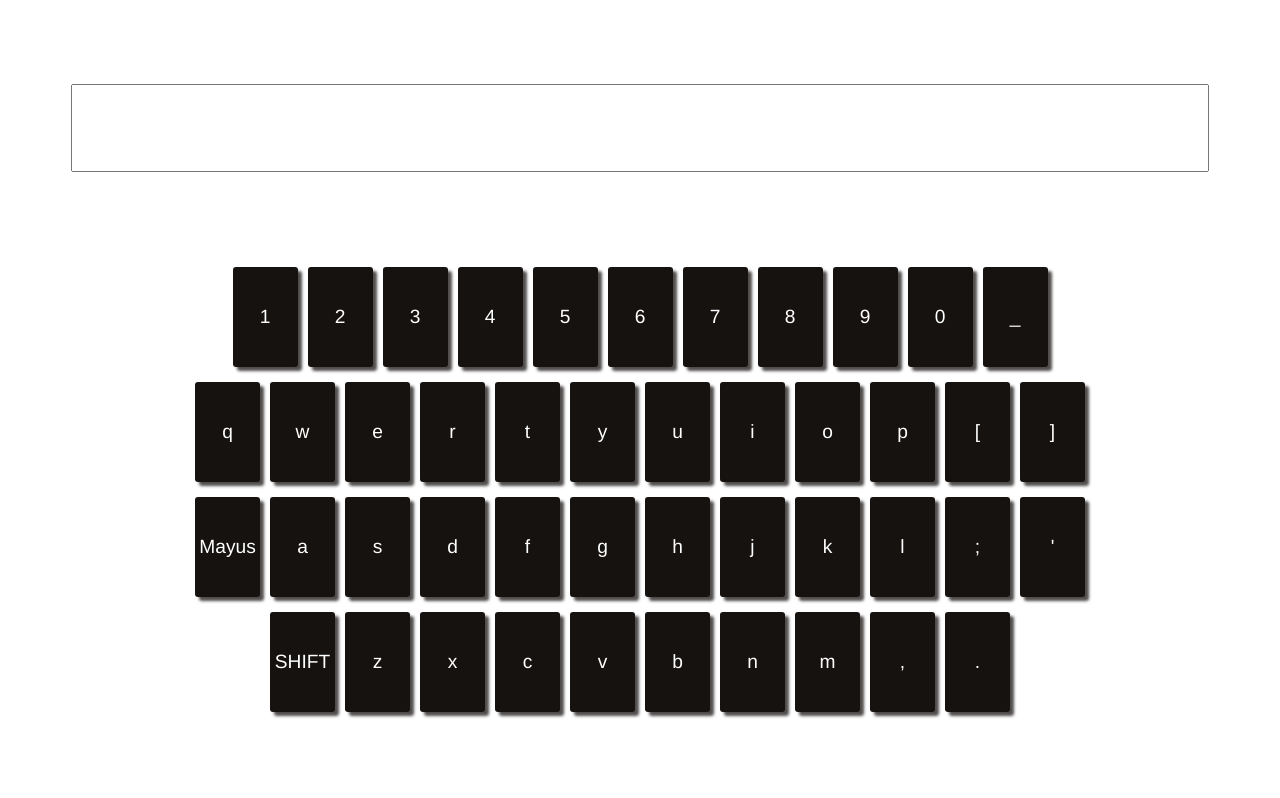
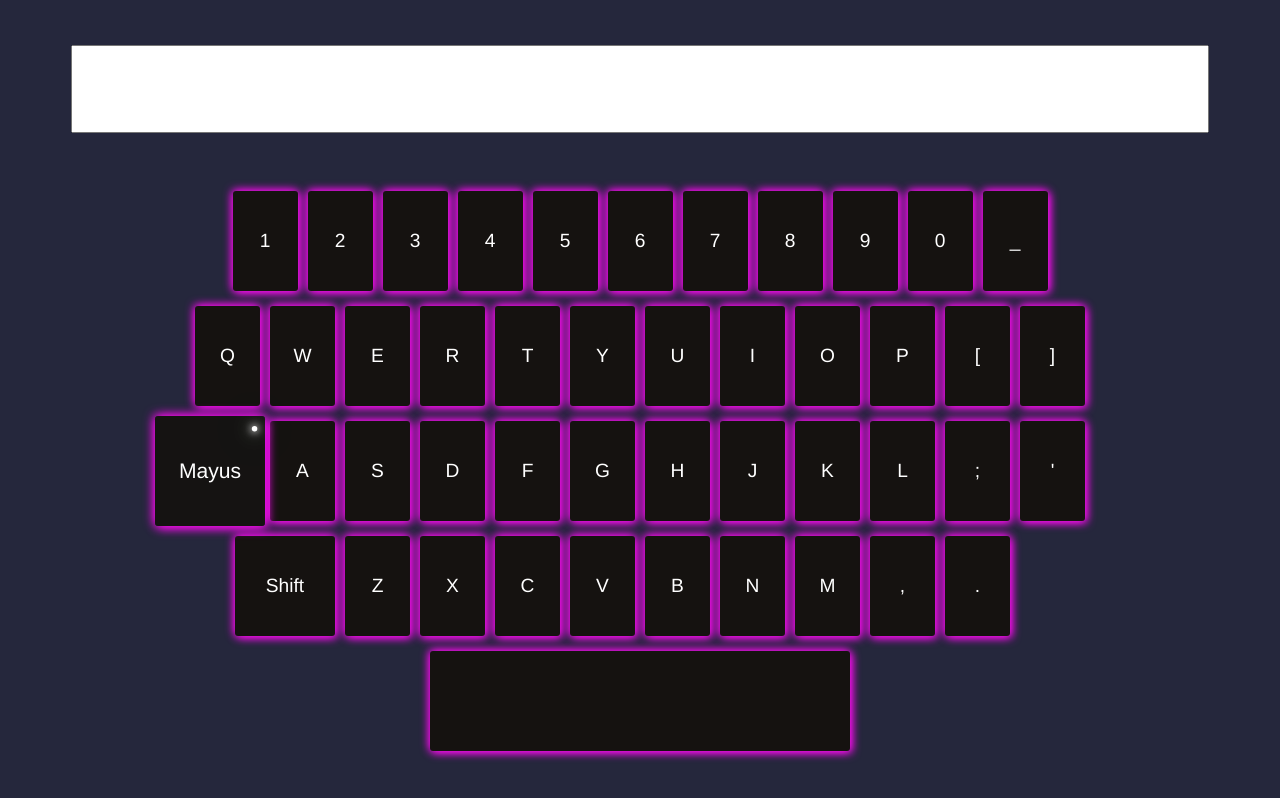
Before and after one commit to francisco-solis99/keyboard, a website built with Vite: page index.html in a window 1280 px wide. Both pictures are taken after a click on the element "Mayus". Built offline with nearby package versions, Linux system fonts and the light colour scheme.

Commit message:
[Add] the keyboard with clic events to teh keyboard and typing into the input

```diff
--- a/main.js
+++ b/main.js
@@ -11,30 +11,137 @@ const keyBoardKeys = [
     ['i', 'I'], ['o', 'O'], ['p', 'P'], ['[', '{'], [']', '}']
   ],
   [
-    ['Mayus', 'Mayus'], ['a', 'A'], ['s', 'S'], ['d', 'D'], ['f', 'F'], ['g', 'G'], ['h', 'H'], ['j', 'J'],
-    ['k', 'K'], ['l', 'L'], [';', ':'], ["'", '"']
+    ['Mayus', 'CapsLock'], ['a', 'A'], ['s', 'S'], ['d', 'D'], ['f', 'F'], ['g', 'G'], ['h', 'H'], ['j', 'J'],
+    ['k', 'K'], ['l', 'L'], [';', ':'], ['\'', '"']
   ],
   [
-    ['SHIFT', 'shift'], ['z', 'Z'], ['x', 'X'], ['c', 'C'], ['v', 'V'], ['b', 'B'], ['n', 'N'], ['m', 'M'],
+    ['Shift', 'Shift'], ['z', 'Z'], ['x', 'X'], ['c', 'C'], ['v', 'V'], ['b', 'B'], ['n', 'N'], ['m', 'M'],
     [',', '<'], ['.', '>']
-  ]
+  ],
+  [['SPACE', 'SPACE']]
 ];
+
+const keyTypes = {
+  letter: '[a-zA-Z]',
+  number: '[0-9]',
+  symbol: '[^a-zA-Z0-9]'
+};
 
 const keysHtml = keyBoardKeys.map(row => {
   return `
     <div class="keyboard__row">
-      ${row.map(key => `
-        <div class="keyboard__key" data-key="${key}">
-          ${key[0]}
-        </div>
-      `).join('')}
+      ${row.map(key => {
+        if (key[0] === 'SPACE') {
+          return `
+          <div class="keyboard__key keyboard__space" data-key=" "></div>
+        `;
+        }
+
+        let typeKey = '';
+        for (const [type, stringRegex] of Object.entries(keyTypes)) {
+          const regex = new RegExp(stringRegex);
+          if (regex.test(key[0]) && key[0].length === 1) {
+            typeKey = type;
+            break;
+          }
+        }
+        typeKey = typeKey || 'modifier';
+        if (typeKey === 'modifier') {
+          return `
+            <div class="keyboard__key keyboard__${key[0].toLowerCase()}" data-type="${typeKey}" data-key="${key[0]} ${key[1]}">
+              ${key[0]}
+            </div>
+          `;
+        }
+        return `
+          <div class="keyboard__key" data-key="${key[0]}${key[1]}" data-type="${typeKey}">
+            ${key[0]}
+          </div>`;
+      }).join('')}
     </div>
   `;
 });
 
 keyBoardWrapper.innerHTML = keysHtml.join('');
 
+const modifiers = {
+  CapsLock: {
+    keyAction: pressMayus,
+    keep: true
+  },
+  Shift: {
+    keyAction: pressShift,
+    keep: true
+  }
+};
+
 input.addEventListener('keydown', (e) => {
   const keyPressed = e.key;
-  const keyboardKey = keyBoardWrapper.querySelector('[data-key]');
+  console.log(e.key);
+
+  if (Object.keys(modifiers).includes(keyPressed)) {
+    const keyModifier = document.querySelector(`.keyboard__key[data-key$="${keyPressed}"]`);
+    pressKey(keyModifier, modifiers[keyPressed].keep);
+    modifiers[keyPressed].keyAction(keyModifier);
+    return;
+  }
+  const keyboardKey = keyBoardWrapper.querySelector(`.keyboard__key[data-key*="${keyPressed}"]:not([data-type="modifier"])`);
+  if (keyboardKey) {
+    pressKey(keyboardKey, false);
+    evalShift();
+  }
 });
+
+function pressKey (key, keep = false) {
+  if (keep) {
+    key.classList.toggle('is-pressed-keep');
+    return;
+  }
+  setTimeout(() => {
+    key.classList.add('is-pressed');
+    setTimeout(() => {
+      key.classList.remove('is-pressed');
+    }, 150);
+  }, 150);
+}
+
+function pressMayus (mayusKey) {
+  const lettersKeys = document.querySelectorAll('.keyboard__key[data-type="letter"]');
+  lettersKeys.forEach(key => {
+    const [lowerCase, upperCase] = key.dataset.key.split('');
+    mayusKey.classList.contains('is-pressed-keep') ? key.textContent = upperCase : key.textContent = lowerCase;
+  });
+}
+
+function pressShift (shiftKey) {
+  const shiftKeys = document.querySelectorAll('.keyboard__key[data-type="number"], .keyboard__key[data-type="symbol"]');
+  shiftKeys.forEach(key => {
+    const [noShift, withShift] = key.dataset.key.split('');
+    shiftKey.classList.contains('is-pressed-keep') ? key.textContent = withShift : key.textContent = noShift;
+  });
+}
+
+keyBoardWrapper.addEventListener('click', (e) => {
+  if (!e.target.classList.contains('keyboard__key')) return;
+  const currentKey = e.target;
+  if (currentKey.dataset.type === 'modifier') {
+    currentKey.classList.toggle('is-pressed-keep');
+    const modifier = currentKey.dataset.key.split(' ')[1];
+    modifiers[modifier].keyAction(currentKey);
+    return;
+  }
+
+  input.value += currentKey.textContent.trim();
+  if (currentKey.dataset.key === 'SPACE') {
+    input.value += ' ';
+  }
+  evalShift();
+});
+
+function evalShift () {
+  const shiftKey = keyBoardWrapper.querySelector('.keyboard__shift');
+  if (shiftKey.classList.contains('is-pressed-keep')) {
+    shiftKey.classList.remove('is-pressed-keep');
+    pressShift(shiftKey);
+  }
+}
--- a/style.css
+++ b/style.css
@@ -1,10 +1,21 @@
+:root {
+  --color-keyboard-red: rgb(255, 0, 0);
+  --color-keyboard-green: rgb(0, 255, 0);
+  --color-keyboard-blue: rgb(0, 0, 255);
+  --color-keyboard-yellow: rgb(255, 255, 0);
+  --color-keyboard-cyan: rgb(0, 255, 255);
+  --color-keyboard-magenta: rgb(255, 0, 255);
+}
+
+body {
+  background-color: #25273c;
+}
+
 #app {
   font-family: Avenir, Helvetica, Arial, sans-serif;
   -webkit-font-smoothing: antialiased;
   -moz-osx-font-smoothing: grayscale;
   text-align: center;
-  color: #2c3e50;
-  margin-top: 60px;
 }
 
 
@@ -48,8 +59,30 @@
   background-color: rgb(21, 18, 16);
   color: #fff;
   cursor: pointer;
-  transition: all ease-in 300ms;
+  transition: all ease-in 250ms;
   box-shadow: 4px 4px 3px rgba(21, 18, 16, 0.75);
+  animation: shadow-pulse 10s infinite alternate linear;
+}
+
+@keyframes shadow-pulse{
+  0% {
+    box-shadow: 2px 2px 7px var(--color-keyboard-blue), -1px -1px 7px var(--color-keyboard-blue);
+  }
+  20% {
+    box-shadow: 2px 2px 8px var(--color-keyboard-cyan), -1px -1px 8px var(--color-keyboard-cyan);
+  }
+  40% {
+    box-shadow: 2px 2px 10px var(--color-keyboard-green), -1px -1px 10px var(--color-keyboard-green);
+  }
+  60% {
+    box-shadow: 2px 2px 9px var(--color-keyboard-yellow), -1px -1px 9px var(--color-keyboard-yellow);
+  }
+  80% {
+    box-shadow: 2px 2px 10px var(--color-keyboard-magenta), -1px -1px 10px var(--color-keyboard-magenta);
+  }
+  100% {
+    box-shadow: 2px 2px 10px var(--color-keyboard-red), -1px -1px 10px var(--color-keyboard-red);
+  }
 }
 
 
@@ -58,6 +91,57 @@
 }
 
 
-.keyboard__key:active {
+.keyboard__key:active, .keyboard__key.is-pressed {
   box-shadow: 0px 0px 0px;
+  transform: scale(0.75);
 }
+
+
+.keyboard__key.is-pressed-keep {
+  position: relative;
+  transform: scale(1.1);
+  background-color: rgba(21, 18, 16, 0.95);
+}
+
+
+.keyboard__key.is-pressed-keep::before {
+  content: "";
+  display: block;
+  position: absolute;
+  right: 7px;
+  top: 9px;
+  width: 5px;
+  height: 5px;
+  background-color: #fff;
+  border-radius: 50%;
+  box-shadow: 0 0 7px #fff,
+              0 0 10px #fff,
+              0 0 21px #fff,
+              0 0 42px #0fa,
+              0 0 82px #0fa,
+              0 0 92px #0fa,
+              0 0 102px #0fa,
+              0 0 151px #0fa;
+  transition: all 100ms ease-in-out;
+}
+
+
+/* styles for special keys */
+.keyboard__space {
+  width: 100%;
+  min-width: 400px;
+  max-width: 540px;
+  justify-self: center;
+}
+
+.keyboard__mayus {
+  min-width: 80px;
+  max-width: 120px;
+  justify-self: flex-end;
+}
+
+.keyboard__shift {
+  min-width: 80px;
+  max-width: 120px;
+  justify-self: flex-end;
+}
```
